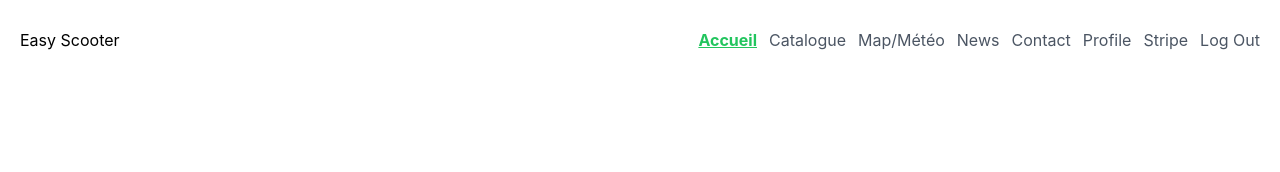
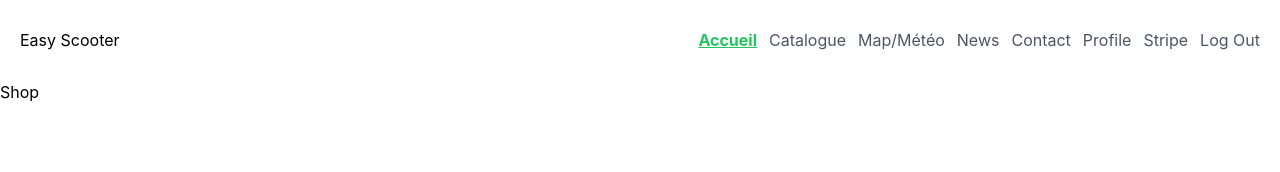
Before and after one commit to adia-dev/pa-easy-scooter-2022, a React (Create React App) app: page /stripe in a window 1280 px wide. Shown: the top 172 px of the page. Built offline with nearby package versions, Linux system fonts and the light colour scheme; no server answers.

Commit message:
added link to check-out

```diff
--- a/src/pages/Stripe.js
+++ b/src/pages/Stripe.js
@@ -1,10 +1,14 @@
 import React from 'react'
 import Header from '../components/Header'
+import { Link } from 'react-router-dom'
+
+
 
 const Stripe = () => {
   return (
     <div>
         <Header/>
+      <a href='https://buy.stripe.com/test_bIY29y6u5g0GgmcaEE'>Shop</a>
     </div>
   )
 }
```
